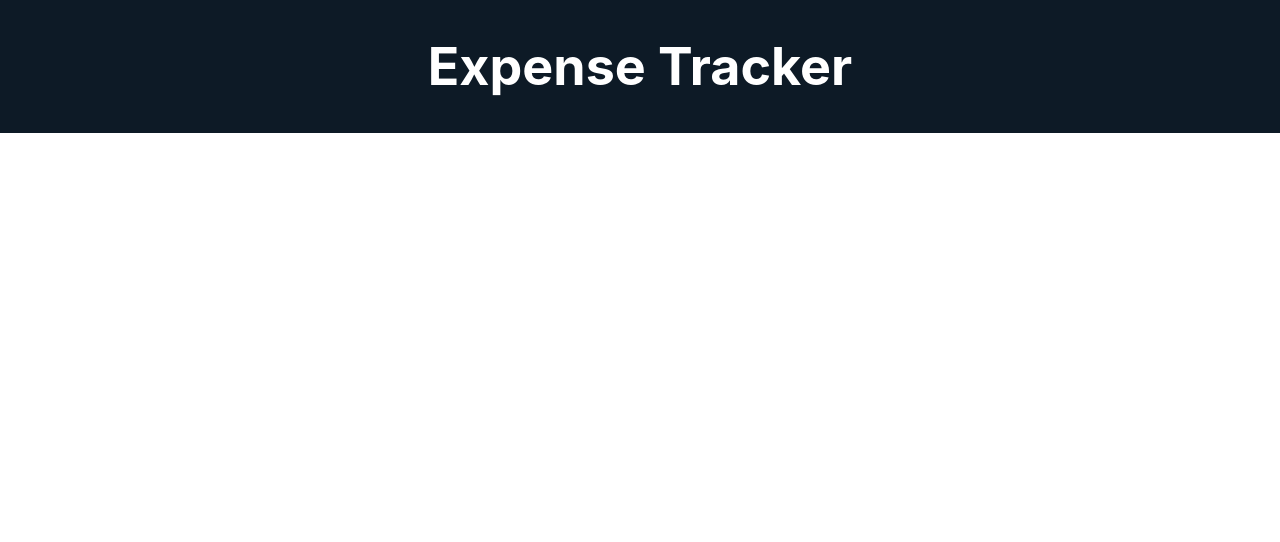
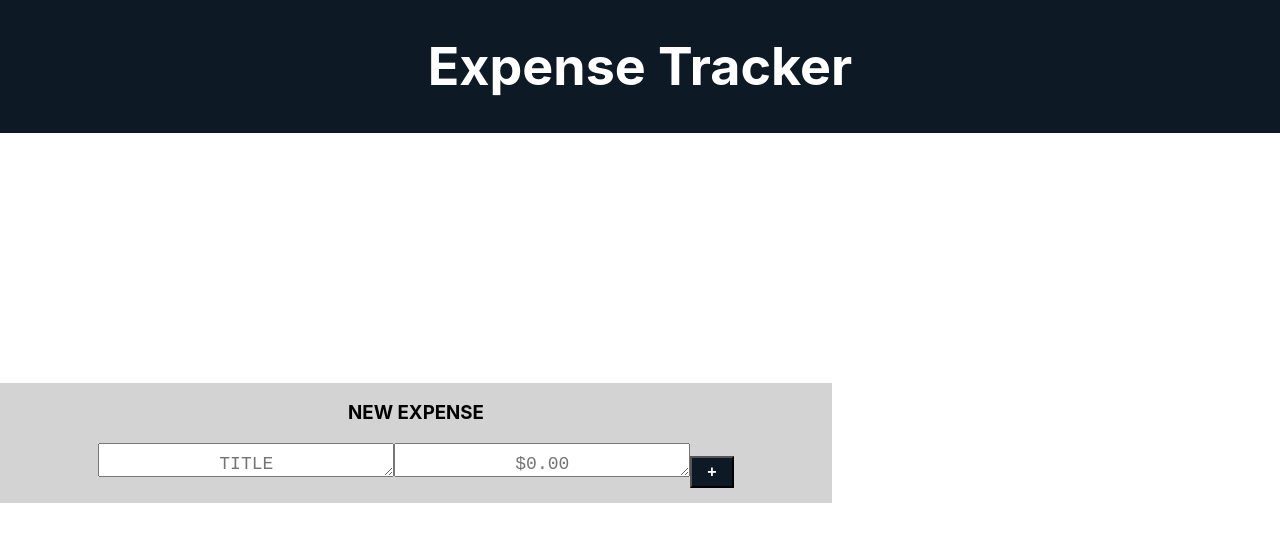
Before and after one commit to shakiraweir/expense-tracker, a React (Create React App) app: page /expense/create in a window 1280 px wide. Shown: the top 542 px of the page. Built offline with nearby package versions, Linux system fonts and the light colour scheme.

Commit message:
create new expense is complete

```diff
--- a/src/components/App/App.js
+++ b/src/components/App/App.js
@@ -6,6 +6,7 @@ import Revenue from '../Revenue/Revenue'
 import ShowRevenue from '../Revenue/ShowRevenue'
 import Expense from '../Expense/Expense'
 import ShowExpense from '../Expense/ShowExpense'
+import CreateExpense from '../Expense/CreateExpense'
 
 
 class App extends Component {
@@ -21,6 +22,7 @@ class App extends Component {
         <Route path="/revenue/show" exact render={() => <ShowRevenue /> } />
         <Route path="/expense" exact render={() => <Expense /> } />
         <Route path="/expense/show" exact render={() => <ShowExpense /> } />
+        <Route path="/expense/create" exact render={routerProps => <CreateExpense {...routerProps} /> } />
       </div>
     );
   }
--- /dev/null
+++ b/src/components/Expense/CreateExpense.js
@@ -0,0 +1,71 @@
+import React, { Component } from 'react';
+// import '../Expense/Expense.css'
+import axios from 'axios'
+
+class CreateExpense extends Component {
+    constructor() {
+        super()
+        this.state = {
+            name: '',
+            amount: ''
+        }
+        this.handleChange = this.handleChange.bind(this)
+        this.handleSubmit = this.handleSubmit.bind(this)
+    }
+    handleChange(event) {
+        // event.target.value
+        this.setState(
+            {  [event.target.name]: event.target.value }
+        )
+    }
+    handleSubmit(event) {
+        event.preventDefault()
+        axios.post('https://fun-budget-tool.herokuapp.com/expense', this.state)
+        .then(result => {
+            console.log(result)
+            this.props.history.push('/expense')
+        })
+    }
+
+                    // console.log('test submitted')
+                    // this.setState({ name: 'whatever'})
+                    // this.setState((oldState) => {
+                    //     return oldState.expense.push({name: this.state.name , amount: this.state.amount})
+                    // })
+
+                    // make axios call
+                    // axios.post('https://fun-budget-tool.herokuapp.com/expense', {
+                    //     data: {
+                    //         amount: this.state.amount,
+                    //         name: this.state.name
+                    //     }
+                    // })
+                    // .then((result) => {
+                    //     console.log(result)
+                    //     // setstate again
+                    //     // add name and amount to this.state.expense
+                    //     this.setState({
+                    //         name: this.state.name , amount: this.state.amount
+                    //     })
+                    // })
+    //     })
+    // }
+    render() {
+        return (
+            <div>
+                <div className="create">
+                        <h3 className="subtitle">New Expense</h3>
+                        <form className="new-entry" onSubmit={this.handleSubmit}>
+                            <textarea cols="25" rows="1" name="name" placeholder="Title" onChange={this.handleChange} value={this.state.name}></textarea>
+                            <textarea cols="25" rows="1" name="amount" placeholder="$0.00"
+
+                            onChange={this.handleChange} value={this.state.amount}></textarea>
+                            <button  type="submit" className="btn-add">+</button>
+                        </form>
+            </div>
+        </div>
+        );
+    }
+}
+
+export default CreateExpense;
--- a/src/components/Expense/Expense.js
+++ b/src/components/Expense/Expense.js
@@ -20,20 +20,18 @@ class Expense extends Component {
                     expense: res.data
                 })
             })
+    }
+    handleSubmit(event) {
+        event.preventDefault()
 
     }
-
-
-
     render() {
-        // console.log(this.state.expense)
-        const { expense } = this.state;
-        const expenseList =
-            expense.map(exp => {
+        // console.log(this.state.revenue)
+        let expenseList = this.state.expense.map(exp => {
                 return (
-                    <div className='expenseRevenue' key={exp.id}>
-                        <span className='expenseName'>{exp.name}</span>
-                        <span className='expenseAmount'> ${exp.amount}</span>
+                    <div className='individualRevenue' key={exp.id}>
+                        <span className='revenueName'>{exp.name}</span>
+                        <span className='revenueAmount'> ${exp.amount}</span>
                     </div>
                 )
         })
@@ -43,20 +41,12 @@ class Expense extends Component {
                     <nav className="category">
                         <Link to="/"><h3>Back</h3>
                         </Link>
-                        <Link to="/"><h3>Logout</h3>
+                        <Link to="/expense/create"><h3>Add Expense</h3>
                         </Link>
                     </nav>
-                    <div className="create">
-                        <h3 className="subtitle">New Expense</h3>
-                        <form className="new-entry">
-                            <textarea cols="25" rows="1" placeholder="Title"></textarea>
-                            <textarea cols="25" rows="1" placeholder="$0.00"></textarea>
-                        </form>
+                    </div>
                 <div>
-                            <button className="btn-add"> +</button>
-                        </div>
                     {expenseList}
-                </div>
                 </div>
             </div>
         );
```
Lines whose indentation alone changed are shown as unchanged.
